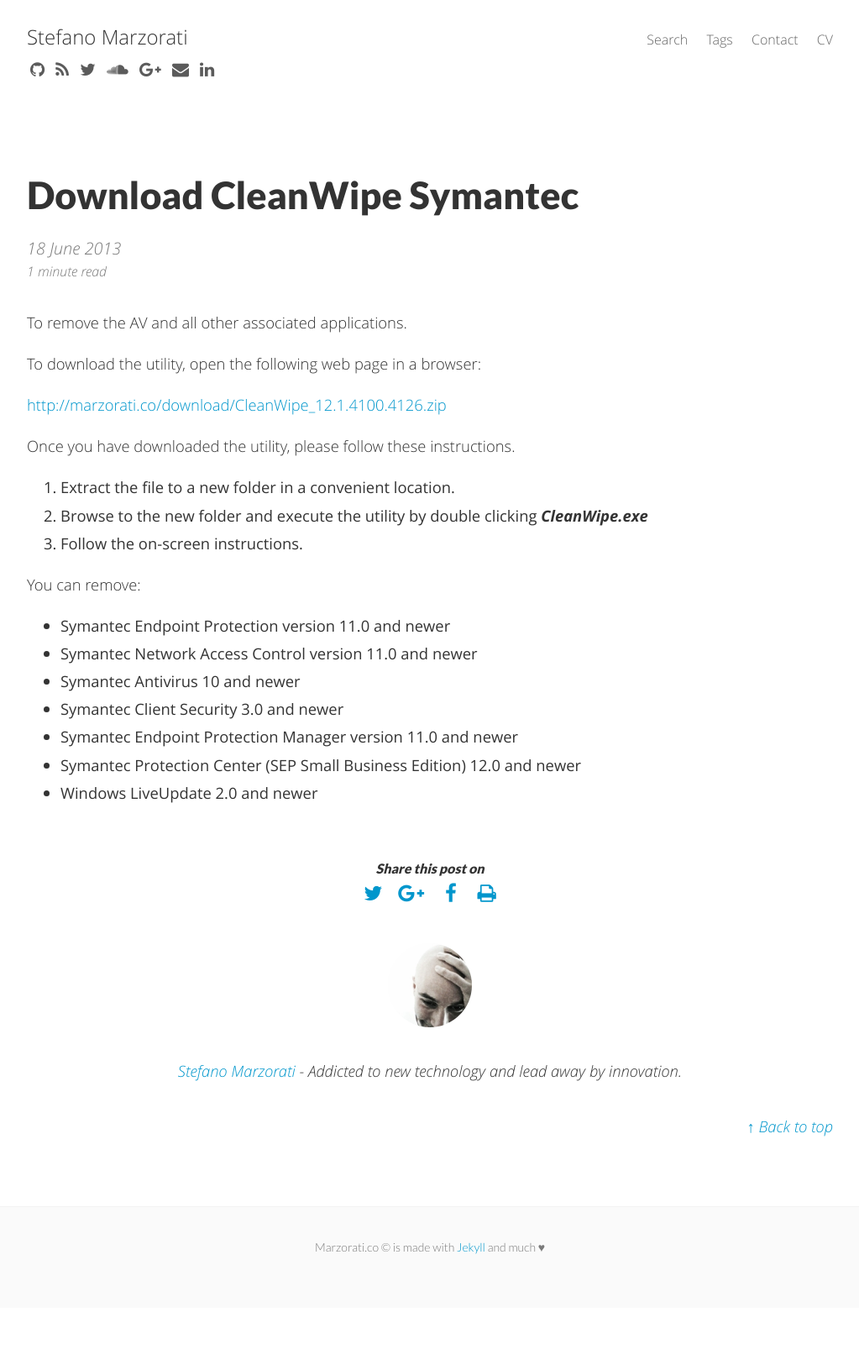
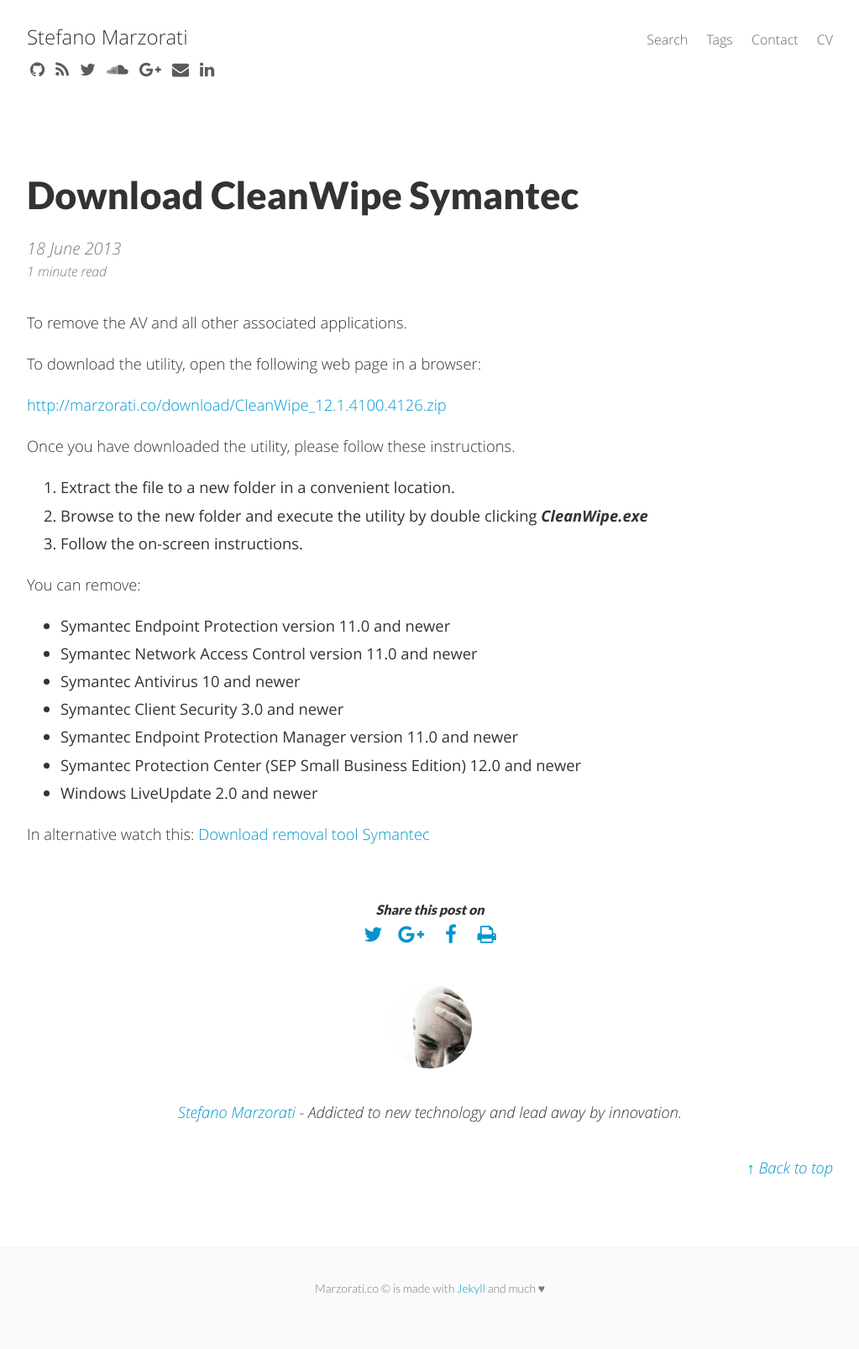
Before and after one commit to marste/Blog, a Jekyll site: the page built from _posts/2013-06-18-download-cleanwipe-symantec.md, in a window 1280 px wide. Shown: the whole page at 84% size, without its empty margins (128-1151 px from the left). Built offline with Jekyll 4.4.1, drawn with Linux system fonts in a browser that asks for light colours; nearby versions of some CDN libraries; before the commit the page ends 1557 px from its top, so only the background shows below that.

```diff
--- a/_posts/2013-06-18-download-cleanwipe-symantec.md
+++ b/_posts/2013-06-18-download-cleanwipe-symantec.md
@@ -27,3 +27,5 @@
 * Symantec Endpoint Protection Manager version 11.0 and newer
 * Symantec Protection Center (SEP Small Business Edition) 12.0 and newer
 * Windows LiveUpdate 2.0 and newer
+
+In alternative watch this: <a href="http://marzorati.co/download-removal-tool-symantec/" target="_blank">Download removal tool Symantec</a>
```
